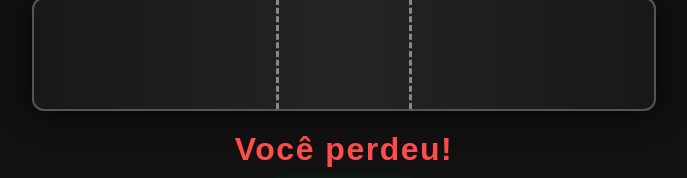
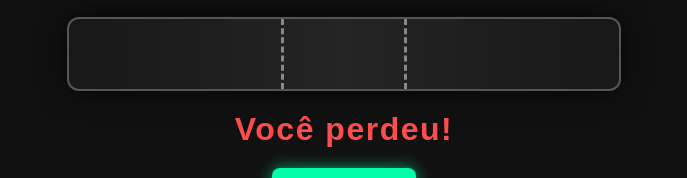
Before and after one commit to gomeshys/taskbar, a plain HTML site: page index.html in a window 1280 px wide. Shown: the part 332-510 px from the top of the page, without its empty margins (296-983 px from the left). Drawn offline with Linux system fonts and the light colour scheme.

Commit message:
Update index.html

```diff
--- a/index.html
+++ b/index.html
@@ -61,8 +61,8 @@ body {
     background: #00cc88;
 }
 .taskbar {
-    width: 620px;
-    height: 110px;
+    width: 550px;
+    height: 70px;
     background: linear-gradient(90deg, #181818, #242424, #181818);
     border: 2px solid #555;
     border-radius: 12px;
@@ -74,7 +74,7 @@ body {
     position: absolute;
     left: 50%;
     top: 0;
-    width: 130px;
+    width: 120px;
     height: 100%;
     transform: translateX(-50%);
     border-left: 3px dashed #888;
```
